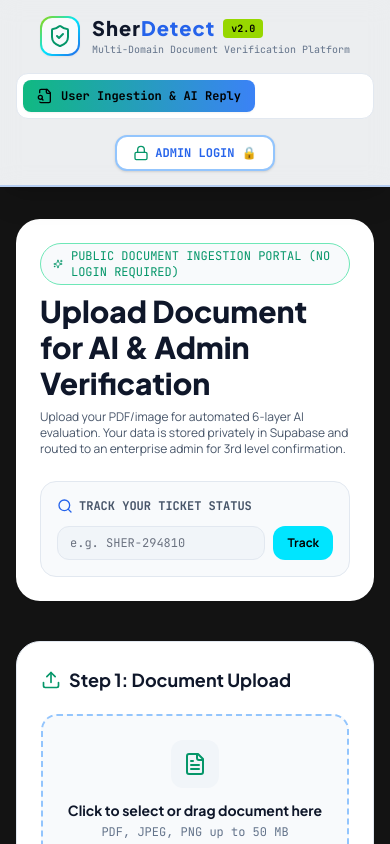
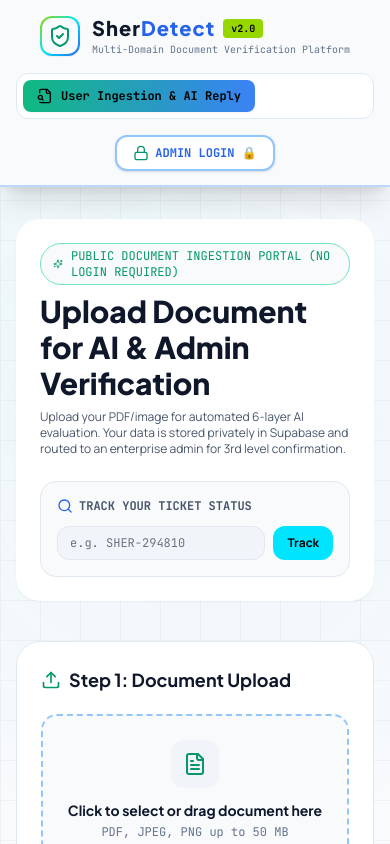
Before and after one commit to navisjoshvadonel/SherDetect-2.0, a React (Vite) app: page / in a window 390 px wide. Shown: the top 844 px of the page. Built offline with nearby package versions, Linux system fonts and the light colour scheme; no server answers.

Commit message:
Add highly interactive forensic animated background

```diff
--- a/src/App.jsx
+++ b/src/App.jsx
@@ -5,6 +5,7 @@
 import DashboardPage from './components/DashboardPage';
 import AdminCommandCenter from './components/AdminCommandCenter';
 import AdminLoginModal from './components/AdminLoginModal';
+import InteractiveBackground from './components/InteractiveBackground';
 import { supabaseService } from './services/supabaseService';
 
 export default function App() {
@@ -37,7 +38,8 @@
   };
 
   return (
-    <div className="min-h-screen bg-[#131313] text-[#e5e2e1] flex flex-col font-body">
+    <div className="min-h-screen text-slate-900 flex flex-col font-body relative z-0">
+      <InteractiveBackground />
       {/* Brand & Role Navbar */}
       <Navbar
         activeTab={activeTab}
@@ -77,18 +79,18 @@
       />
 
       {/* Footer */}
-      <footer className="bg-[#0e0e0e] border-t border-white/5 py-8 text-xs font-mono text-gray-500">
+      <footer className="bg-slate-100 border-t border-slate-200 py-8 text-xs font-mono text-slate-500 mt-auto">
         <div className="max-w-7xl mx-auto px-4 sm:px-6 lg:px-8 flex flex-col sm:flex-row items-center justify-between gap-4">
           <div className="flex items-center space-x-2">
-            <span className="w-2 h-2 rounded-full bg-[#97d700]"></span>
+            <span className="w-2 h-2 rounded-full bg-emerald-500"></span>
             <span>SherDetect 2.0 &copy; 2026. Secured Supabase Forensic Engine.</span>
           </div>
-          <div className="flex items-center space-x-6 text-gray-400">
-            <span className="hover:text-white transition cursor-pointer" onClick={() => setIsAdminModalOpen(true)}>
+          <div className="flex items-center space-x-6 text-slate-400">
+            <span className="hover:text-slate-800 transition cursor-pointer" onClick={() => setIsAdminModalOpen(true)}>
               Admin Portal 🔒
             </span>
-            <a href="#" className="hover:text-white transition">Supabase Security</a>
-            <a href="#" className="hover:text-white transition">6-Layer Specs</a>
+            <a href="#" className="hover:text-slate-800 transition">Supabase Security</a>
+            <a href="#" className="hover:text-slate-800 transition">6-Layer Specs</a>
           </div>
         </div>
       </footer>
--- /dev/null
+++ b/src/components/InteractiveBackground.jsx
@@ -0,0 +1,64 @@
+import React, { useEffect, useState, useRef } from 'react';
+
+export default function InteractiveBackground() {
+  const [mousePosition, setMousePosition] = useState({ x: 0, y: 0 });
+  const containerRef = useRef(null);
+
+  useEffect(() => {
+    const handleMouseMove = (e) => {
+      if (containerRef.current) {
+        const { clientX, clientY } = e;
+        // Normalize mouse coordinates from -1 to 1
+        const x = (clientX / window.innerWidth - 0.5) * 2;
+        const y = (clientY / window.innerHeight - 0.5) * 2;
+        setMousePosition({ x, y });
+      }
+    };
+
+    window.addEventListener('mousemove', handleMouseMove);
+    return () => window.removeEventListener('mousemove', handleMouseMove);
+  }, []);
+
+  return (
+    <div
+      ref={containerRef}
+      className="fixed inset-0 z-[-1] overflow-hidden bg-slate-50 pointer-events-none"
+    >
+      {/* Soft gradient orb that follows the mouse slowly */}
+      <div
+        className="absolute w-[800px] h-[800px] rounded-full blur-[100px] opacity-40 transition-transform duration-1000 ease-out"
+        style={{
+          background: 'radial-gradient(circle, rgba(14,165,233,0.15) 0%, rgba(255,255,255,0) 70%)',
+          left: '50%',
+          top: '50%',
+          transform: `translate(calc(-50% + ${mousePosition.x * 60}px), calc(-50% + ${mousePosition.y * 60}px))`
+        }}
+      ></div>
+
+      {/* Another secondary accent orb */}
+      <div
+        className="absolute w-[600px] h-[600px] rounded-full blur-[100px] opacity-30 transition-transform duration-700 ease-out"
+        style={{
+          background: 'radial-gradient(circle, rgba(16,185,129,0.1) 0%, rgba(255,255,255,0) 70%)',
+          left: '20%',
+          top: '30%',
+          transform: `translate(calc(-50% + ${mousePosition.x * -40}px), calc(-50% + ${mousePosition.y * -40}px))`
+        }}
+      ></div>
+
+      {/* Forensic Grid Pattern */}
+      <div
+        className="absolute inset-0 opacity-[0.03]"
+        style={{
+          backgroundImage: `
+            linear-gradient(to right, #0f172a 1px, transparent 1px),
+            linear-gradient(to bottom, #0f172a 1px, transparent 1px)
+          `,
+          backgroundSize: '40px 40px',
+          transform: `translate(${mousePosition.x * 10}px, ${mousePosition.y * 10}px)`,
+          transition: 'transform 0.2s ease-out'
+        }}
+      ></div>
+    </div>
+  );
+}
```
